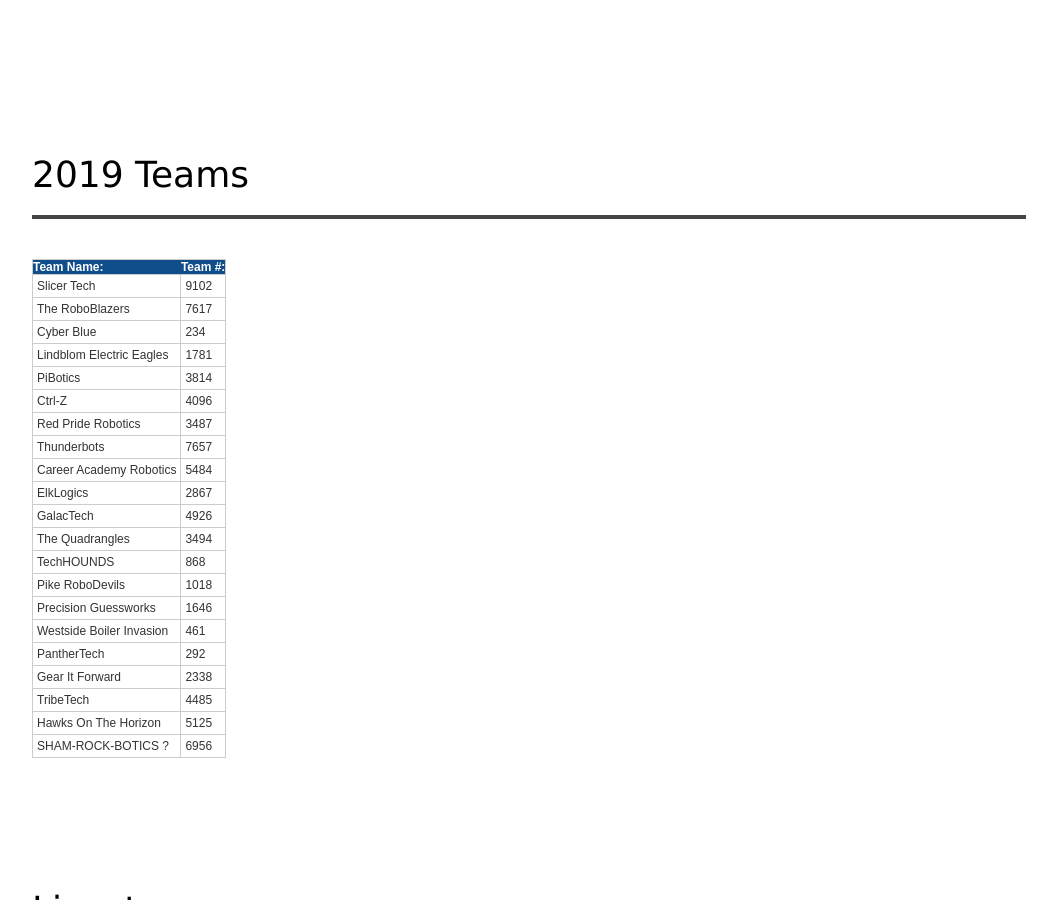
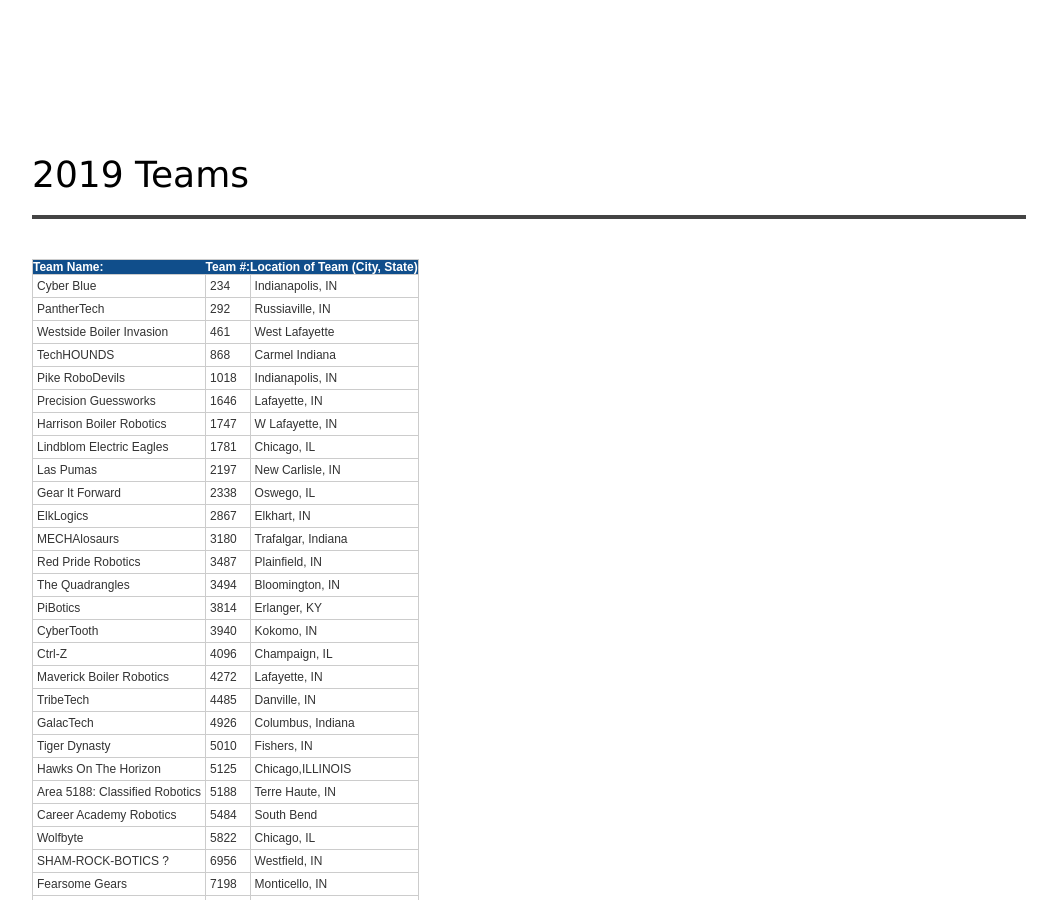
Before and after one commit to purduefirst/purduefirst.github.io, a Jekyll site: the page built from boilerbotbattle.html, in a window 1280 px wide and 900 px high, scrolled down 2182 px. Shown: the whole window, without its empty margins (111-1168 px from the left). Built offline with Jekyll 4.4.1, drawn with Linux system fonts in a browser that asks for light colours; some of the changed text lies outside the part shown.

Commit message:
Update Team List

```diff
--- a/boilerbotbattle.html
+++ b/boilerbotbattle.html
@@ -147,29 +147,41 @@ dark: true
 	</style>
 
 	<table class="tableizer-table">
-	<thead><tr class="tableizer-firstrow"><th>Team Name:</th><th>Team #:</th></tr></thead><tbody>
-	 <tr><td>Slicer Tech</td><td>9102</td></tr>
-	 <tr><td>The RoboBlazers</td><td>7617</td></tr>
-	 <tr><td>Cyber Blue</td><td>234</td></tr>
-	 <tr><td>Lindblom Electric Eagles</td><td>1781</td></tr>
-	 <tr><td>PiBotics</td><td>3814</td></tr>
-	 <tr><td>Ctrl-Z</td><td>4096</td></tr>
-	 <tr><td>Red Pride Robotics</td><td>3487</td></tr>
-	 <tr><td>Thunderbots</td><td>7657</td></tr>
-	 <tr><td>Career Academy Robotics</td><td>5484</td></tr>
-	 <tr><td>ElkLogics</td><td>2867</td></tr>
-	 <tr><td>GalacTech</td><td>4926</td></tr>
-	 <tr><td>The Quadrangles</td><td>3494</td></tr>
-	 <tr><td>TechHOUNDS</td><td>868</td></tr>
-	 <tr><td>Pike RoboDevils</td><td>1018</td></tr>
-	 <tr><td>Precision Guessworks</td><td>1646</td></tr>
-	 <tr><td>Westside Boiler Invasion</td><td>461</td></tr>
-	 <tr><td>PantherTech</td><td>292</td></tr>
-	 <tr><td>Gear It Forward</td><td>2338</td></tr>
-	 <tr><td>TribeTech</td><td>4485</td></tr>
-	 <tr><td>Hawks On The Horizon</td><td>5125</td></tr>
-	 <tr><td>SHAM-ROCK-BOTICS ?</td><td>6956</td></tr>
+	<thead><tr class="tableizer-firstrow"><th>Team Name:</th><th>Team #:</th><th>Location of Team (City, State)</th></tr></thead><tbody>
+	 <tr><td>Cyber Blue</td><td>234</td><td>Indianapolis, IN</td></tr>
+	 <tr><td>PantherTech</td><td>292</td><td>Russiaville, IN</td></tr>
+	 <tr><td>Westside Boiler Invasion</td><td>461</td><td>West Lafayette</td></tr>
+	 <tr><td>TechHOUNDS</td><td>868</td><td>Carmel Indiana</td></tr>
+	 <tr><td>Pike RoboDevils</td><td>1018</td><td>Indianapolis, IN</td></tr>
+	 <tr><td>Precision Guessworks</td><td>1646</td><td>Lafayette, IN</td></tr>
+	 <tr><td>Harrison Boiler Robotics</td><td>1747</td><td>W Lafayette, IN</td></tr>
+	 <tr><td>Lindblom Electric Eagles</td><td>1781</td><td>Chicago, IL</td></tr>
+	 <tr><td>Las Pumas</td><td>2197</td><td>New Carlisle, IN</td></tr>
+	 <tr><td>Gear It Forward</td><td>2338</td><td>Oswego, IL</td></tr>
+	 <tr><td>ElkLogics</td><td>2867</td><td>Elkhart, IN</td></tr>
+	 <tr><td>MECHAlosaurs</td><td>3180</td><td>Trafalgar, Indiana</td></tr>
+	 <tr><td>Red Pride Robotics</td><td>3487</td><td>Plainfield, IN</td></tr>
+	 <tr><td>The Quadrangles</td><td>3494</td><td>Bloomington, IN</td></tr>
+	 <tr><td>PiBotics</td><td>3814</td><td>Erlanger, KY</td></tr>
+	 <tr><td>CyberTooth</td><td>3940</td><td>Kokomo, IN</td></tr>
+	 <tr><td>Ctrl-Z</td><td>4096</td><td>Champaign, IL</td></tr>
+	 <tr><td>Maverick Boiler Robotics</td><td>4272</td><td>Lafayette, IN</td></tr>
+	 <tr><td>TribeTech</td><td>4485</td><td>Danville, IN</td></tr>
+	 <tr><td>GalacTech</td><td>4926</td><td>Columbus, Indiana</td></tr>
+	 <tr><td>Tiger Dynasty</td><td>5010</td><td>Fishers, IN</td></tr>
+	 <tr><td>Hawks On The Horizon</td><td>5125</td><td>Chicago,ILLINOIS</td></tr>
+	 <tr><td>Area 5188: Classified Robotics</td><td>5188</td><td>Terre Haute, IN</td></tr>
+	 <tr><td>Career Academy Robotics</td><td>5484</td><td>South Bend</td></tr>
+	 <tr><td>Wolfbyte</td><td>5822</td><td>Chicago, IL</td></tr>
+	 <tr><td>SHAM-ROCK-BOTICS ?</td><td>6956</td><td>Westfield, IN</td></tr>
+	 <tr><td>Fearsome Gears</td><td>7198</td><td>Monticello, IN</td></tr>
+	 <tr><td>suPURDUEper Robotics</td><td>7457</td><td>Indianapolis</td></tr>
+	 <tr><td>The RoboBlazers</td><td>7617</td><td>Carmel, IN</td></tr>
+	 <tr><td>Thunderbots</td><td>7657</td><td>Evansville, IN</td></tr>
+	 <tr><td>Hatchet Robotics</td><td>8116</td><td>washington, IN</td></tr>
+	 <tr><td>Slicer Tech</td><td>9102</td><td>La Porte, Indiana</td></tr>
 	</tbody></table>
+
 
 
     </div>
```
